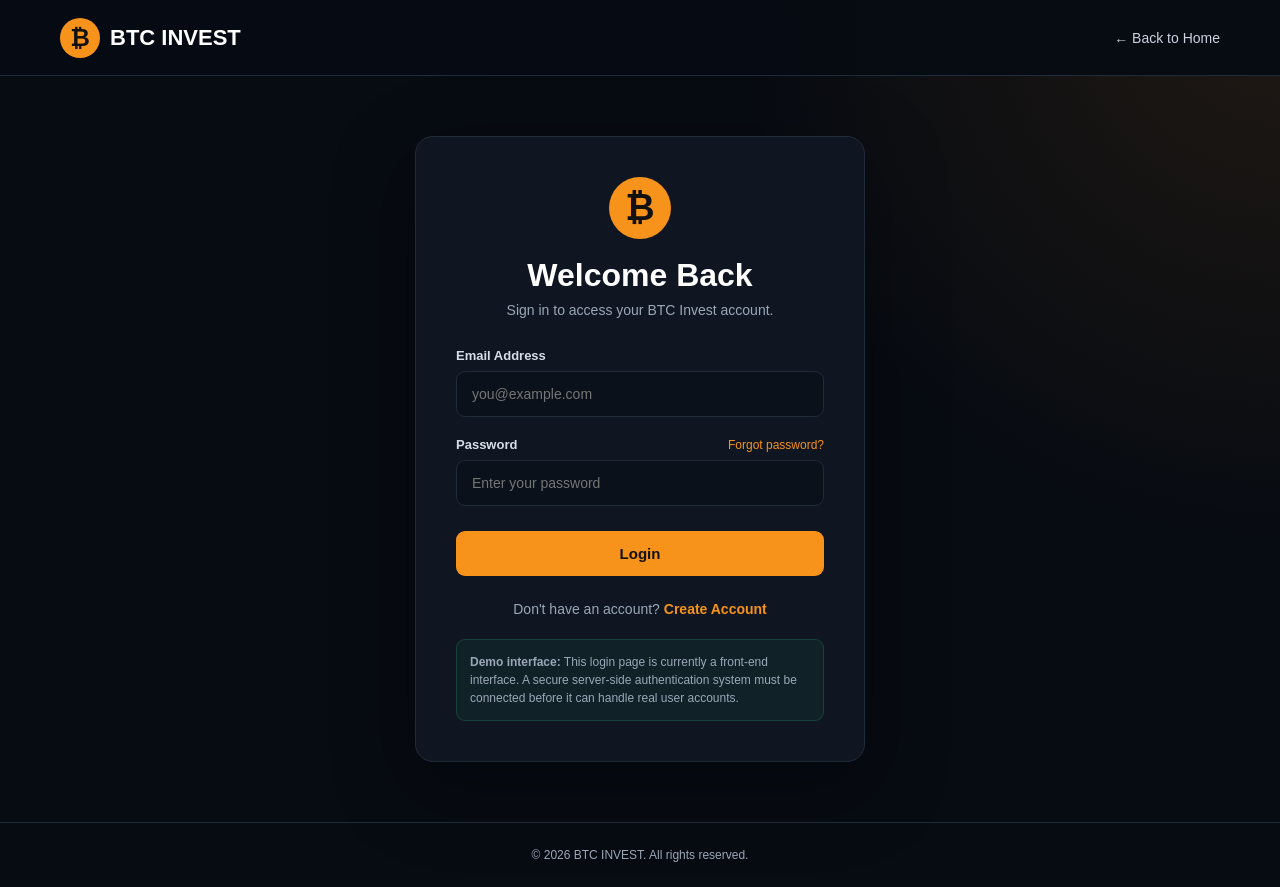
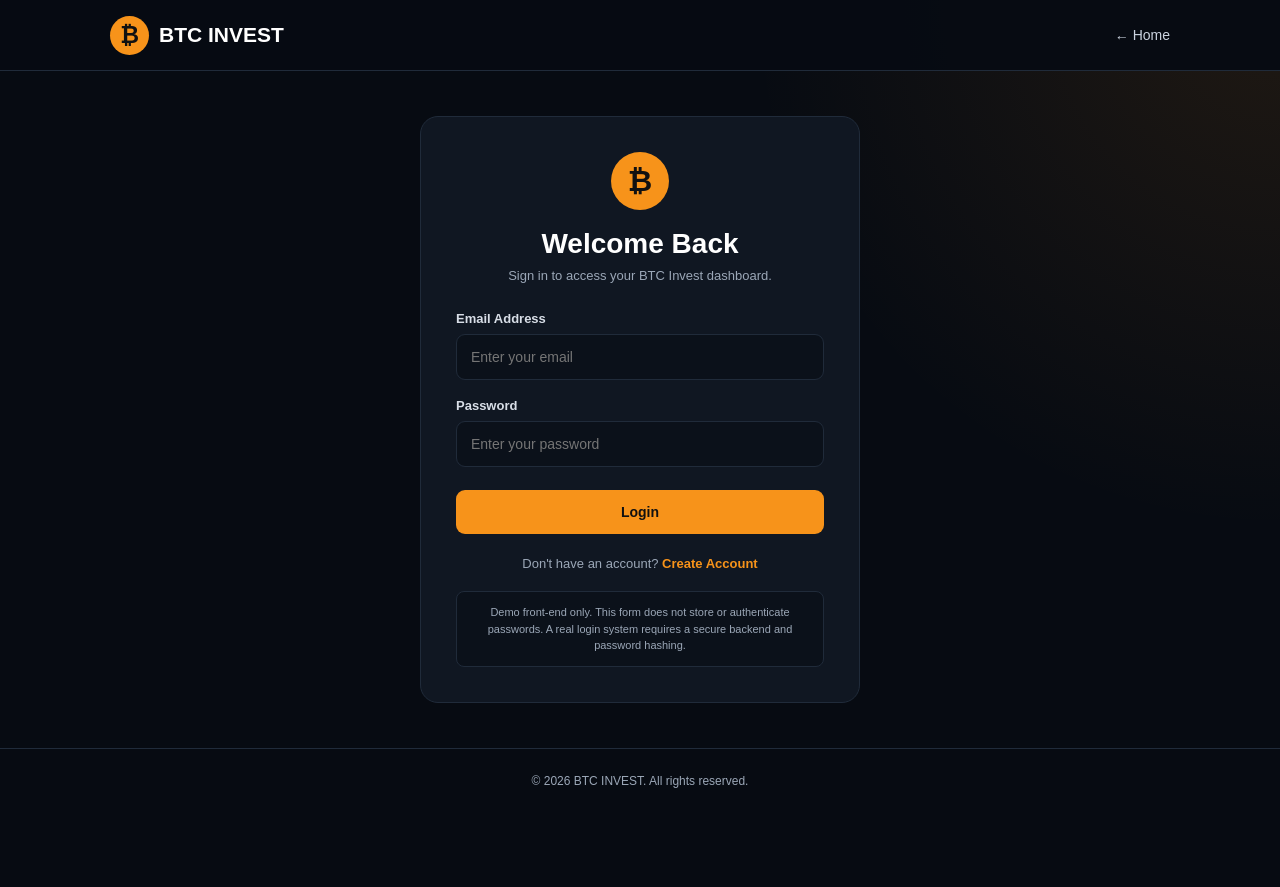
Before and after one commit to agukenechukwu66/btc-investment, a plain HTML site: page login.html in a window 1280 px wide. After the commit the page ends 813 px from the top, so only its background shows below. Drawn offline with Linux system fonts and the light colour scheme.

Commit message:
Refactor login.html for improved layout and styling
Updated styles and structure for login page, including adjustments to layout, font sizes, and element classes. Improved accessibility and user experience with clearer labels and messages.

```diff
--- a/login.html
+++ b/login.html
@@ -20,7 +20,6 @@
             --card: #101722;
             --border: #202b3a;
             --muted: #9ba7b7;
-            --green: #25d695;
         }
 
         body {
@@ -31,22 +30,22 @@
                     rgba(247,147,26,.10),
                     transparent 35%
                 ),
-                #070b12;
+                var(--dark);
 
             color: white;
+
+            display: flex;
+            flex-direction: column;
         }
 
-        /* HEADER */
-
         header {
-            background: rgba(7,11,18,.96);
             border-bottom: 1px solid var(--border);
+            background: rgba(7,11,18,.97);
         }
 
         .nav {
-            max-width: 1200px;
-            min-height: 75px;
-
+            max-width: 1100px;
+            min-height: 70px;
             margin: auto;
             padding: 0 20px;
 
@@ -63,13 +62,13 @@
             color: white;
             text-decoration: none;
 
-            font-size: 22px;
+            font-size: 21px;
             font-weight: bold;
         }
 
         .logo-icon {
-            width: 40px;
-            height: 40px;
+            width: 39px;
+            height: 39px;
 
             border-radius: 50%;
 
@@ -80,57 +79,46 @@
             align-items: center;
             justify-content: center;
 
-            font-size: 24px;
+            font-size: 23px;
             font-weight: bold;
         }
 
-        .back {
+        .home {
             color: #cbd3df;
             text-decoration: none;
             font-size: 14px;
         }
 
-        .back:hover {
+        .home:hover {
             color: var(--orange);
         }
 
-        /* LOGIN AREA */
-
-        .page {
-            min-height: calc(100vh - 75px);
+        main {
+            flex: 1;
 
             display: flex;
             align-items: center;
             justify-content: center;
 
-            padding: 60px 20px;
+            padding: 45px 20px;
         }
 
         .login-card {
             width: 100%;
-            max-width: 450px;
+            max-width: 440px;
 
-            background: rgba(16,23,34,.97);
+            background: var(--card);
 
             border: 1px solid var(--border);
+
             border-radius: 18px;
 
-            padding: 40px;
-
-            box-shadow:
-                0 25px 80px rgba(0,0,0,.35);
+            padding: 35px;
         }
 
-        /* TITLE */
-
-        .title {
-            text-align: center;
-            margin-bottom: 30px;
-        }
-
-        .btc-symbol {
-            width: 62px;
-            height: 62px;
+        .icon {
+            width: 58px;
+            height: 58px;
 
             margin: 0 auto 18px;
 
@@ -143,30 +131,36 @@
             align-items: center;
             justify-content: center;
 
-            font-size: 36px;
+            font-size: 30px;
             font-weight: bold;
         }
 
-        .title h1 {
-            font-size: 32px;
+        h1 {
+            text-align: center;
+
+            font-size: 28px;
+
             margin-bottom: 8px;
         }
 
-        .title p {
+        .subtitle {
+            text-align: center;
+
             color: var(--muted);
-            font-size: 14px;
+
+            font-size: 13px;
+
+            margin-bottom: 28px;
         }
 
-        /* FORM */
-
         .field {
-            margin-bottom: 20px;
+            margin-bottom: 18px;
         }
 
         label {
             display: block;
 
-            color: #d7dee8;
+            color: #d8dee7;
 
             font-size: 13px;
             font-weight: bold;
@@ -177,13 +171,15 @@
         input {
             width: 100%;
 
-            padding: 14px 15px;
+            padding: 14px;
 
             background: #0b111a;
-            color: white;
 
             border: 1px solid var(--border);
+
             border-radius: 9px;
+
+            color: white;
 
             outline: none;
 
@@ -197,68 +193,65 @@
                 0 0 0 3px rgba(247,147,26,.08);
         }
 
-        .password-row {
-            display: flex;
-            align-items: center;
-            justify-content: space-between;
-
-            margin-bottom: 8px;
-        }
-
-        .password-row label {
-            margin-bottom: 0;
-        }
-
-        .forgot {
-            color: var(--orange);
-
-            text-decoration: none;
-
-            font-size: 12px;
-        }
-
-        .forgot:hover {
-            text-decoration: underline;
-        }
-
-        /* BUTTON */
-
-        .submit {
+        .login-btn {
             width: 100%;
 
             padding: 14px;
 
+            margin-top: 5px;
+
             border: none;
+
             border-radius: 9px;
 
             background: var(--orange);
+
             color: #111;
 
-            font-size: 15px;
+            font-size: 14px;
+
             font-weight: bold;
 
             cursor: pointer;
-
-            margin-top: 5px;
         }
 
-        .submit:hover {
+        .login-btn:hover {
             opacity: .9;
         }
 
-        /* REGISTER */
+        .message {
+            display: none;
 
-        .register-text {
+            margin-top: 16px;
+
+            padding: 12px;
+
+            border-radius: 8px;
+
+            background: rgba(247,147,26,.08);
+
+            border: 1px solid rgba(247,147,26,.2);
+
+            color: #d9dee6;
+
+            font-size: 12px;
+
+            line-height: 1.5;
+
+            text-align: center;
+        }
+
+        .register {
             text-align: center;
 
-            margin-top: 25px;
+            margin-top: 22px;
 
             color: var(--muted);
 
-            font-size: 14px;
+            font-size: 13px;
         }
 
-        .register-text a {
+        .register a {
             color: var(--orange);
 
             text-decoration: none;
@@ -266,73 +259,47 @@
             font-weight: bold;
         }
 
-        .register-text a:hover {
-            text-decoration: underline;
+        .demo-note {
+            margin-top: 20px;
+
+            padding: 12px;
+
+            border-radius: 8px;
+
+            background: #0b111a;
+
+            border: 1px solid var(--border);
+
+            color: var(--muted);
+
+            font-size: 11px;
+
+            line-height: 1.5;
+
+            text-align: center;
         }
 
-        /* NOTICE */
+        footer {
+            border-top: 1px solid var(--border);
 
-        .notice {
-            margin-top: 22px;
+            padding: 25px;
 
-            padding: 13px;
-
-            border-radius: 9px;
-
-            background: rgba(37,214,149,.06);
-
-            border: 1px solid rgba(37,214,149,.18);
+            text-align: center;
 
             color: var(--muted);
 
             font-size: 12px;
-
-            line-height: 1.5;
         }
 
-        /* FOOTER */
-
-        footer {
-            text-align: center;
-
-            padding: 25px 20px;
-
-            color: var(--muted);
-
-            border-top: 1px solid var(--border);
-
-            font-size: 12px;
-        }
-
-        /* MOBILE */
-
-        @media (max-width: 550px) {
-
+        @media (max-width: 500px) {
             .login-card {
-                padding: 28px 20px;
-            }
-
-            .title h1 {
-                font-size: 27px;
-            }
-
-            .logo {
-                font-size: 19px;
-            }
-
-            .logo-icon {
-                width: 36px;
-                height: 36px;
-                font-size: 21px;
+                padding: 25px 18px;
             }
         }
     </style>
 </head>
 
 <body>
-
-
-<!-- HEADER -->
 
 <header>
 
@@ -348,8 +315,8 @@
 
         </a>
 
-        <a href="index.html" class="back">
-            ← Back to Home
+        <a href="index.html" class="home">
+            ← Home
         </a>
 
     </div>
@@ -357,16 +324,11 @@
 </header>
 
 
-<!-- LOGIN -->
-
-<main class="page">
+<main>
 
     <div class="login-card">
 
-
-        <div class="title">
-
-            <div class="btc-symbol">
+        <div class="icon">
             ₿
         </div>
 
@@ -374,17 +336,12 @@
             Welcome Back
         </h1>
 
-            <p>
-                Sign in to access your BTC Invest account.
+        <p class="subtitle">
+            Sign in to access your BTC Invest dashboard.
         </p>
-
-        </div>
 
 
         <form id="loginForm">
-
-
-            <!-- EMAIL -->
 
             <div class="field">
 
@@ -395,48 +352,32 @@
                 <input
                     type="email"
                     id="email"
-                    name="email"
-                    placeholder="you@example.com"
-                    autocomplete="email"
+                    placeholder="Enter your email"
                     required
                 >
 
             </div>
 
 
-            <!-- PASSWORD -->
-
             <div class="field">
-
-                <div class="password-row">
 
                 <label for="password">
                     Password
                 </label>
 
-                    <a href="#" class="forgot">
-                        Forgot password?
-                    </a>
-
-                </div>
-
                 <input
                     type="password"
                     id="password"
-                    name="password"
                     placeholder="Enter your password"
-                    autocomplete="current-password"
                     required
                 >
 
             </div>
 
 
-            <!-- LOGIN BUTTON -->
-
             <button
                 type="submit"
-                class="submit"
+                class="login-btn"
             >
                 Login
             </button>
@@ -444,9 +385,15 @@
         </form>
 
 
-        <!-- REGISTER -->
+        <div
+            class="message"
+            id="message"
+        >
+            Login submitted. Opening your dashboard...
+        </div>
 
-        <div class="register-text">
+
+        <div class="register">
 
             Don't have an account?
 
@@ -457,24 +404,18 @@
         </div>
 
 
-        <!-- NOTICE -->
+        <div class="demo-note">
 
-        <div class="notice">
-
-            <strong>Demo interface:</strong>
-            This login page is currently a front-end interface.
-            A secure server-side authentication system must be
-            connected before it can handle real user accounts.
+            Demo front-end only. This form does not store or
+            authenticate passwords. A real login system requires
+            a secure backend and password hashing.
 
         </div>
-
 
     </div>
 
 </main>
 
-
-<!-- FOOTER -->
 
 <footer>
 
@@ -485,26 +426,31 @@
 
 <script>
 
-    const loginForm =
-        document.getElementById("loginForm");
-
-    loginForm.addEventListener(
-        "submit",
-        function(event) {
+    document
+        .getElementById("loginForm")
+        .addEventListener("submit", function(event) {
 
             event.preventDefault();
 
-            alert(
-                "Login interface is working. " +
-                "A secure backend is required " +
-                "to authenticate real accounts."
-            );
+            const message =
+                document.getElementById("message");
 
-        }
-    );
+            message.style.display = "block";
+
+            /*
+             * Demo navigation only.
+             * No password or account information is stored.
+             */
+
+            setTimeout(function() {
+
+                window.location.href = "dashboard.html";
+
+            }, 800);
+
+        });
 
 </script>
 
-
 </body>
 </html>
```
Lines whose indentation alone changed are shown as unchanged.
